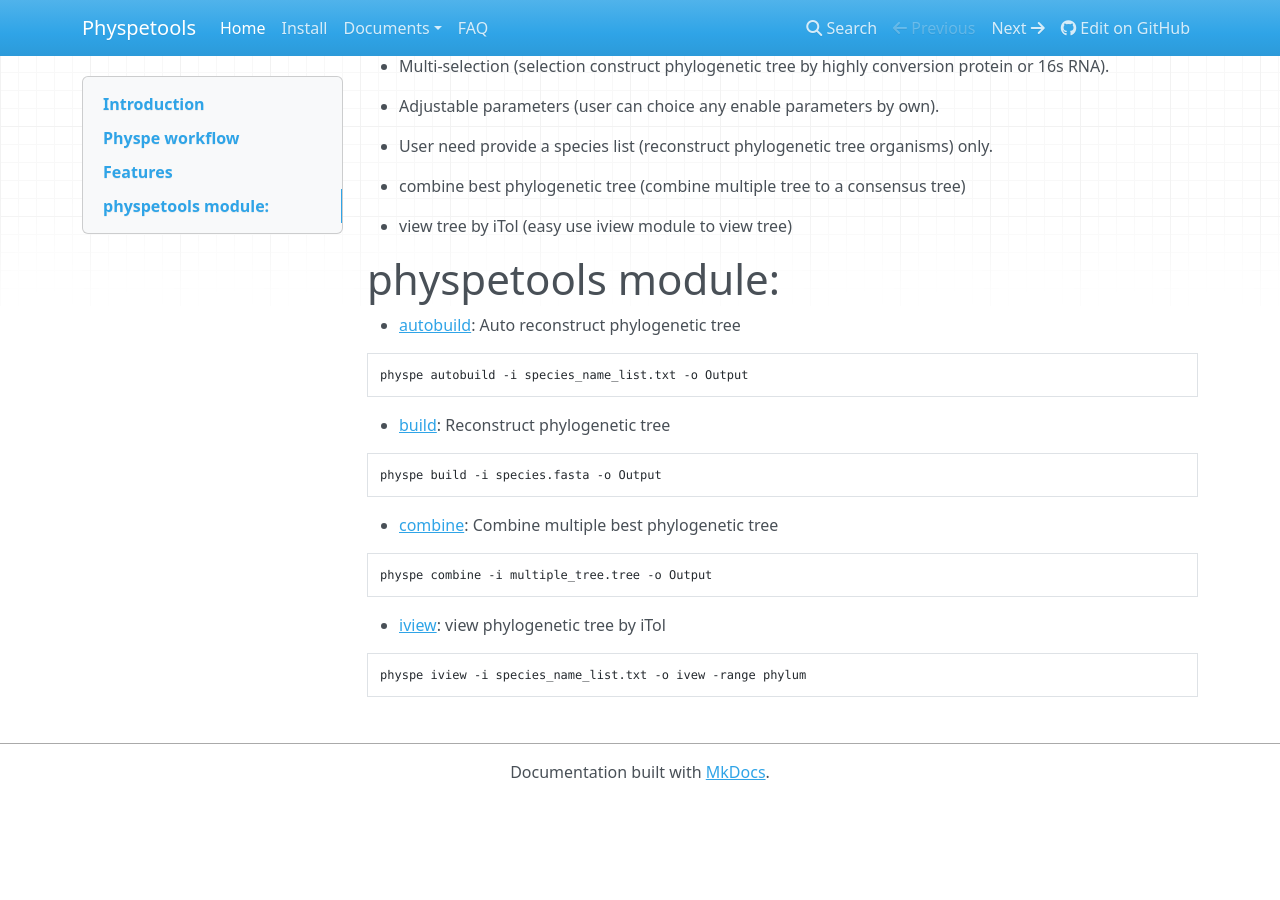
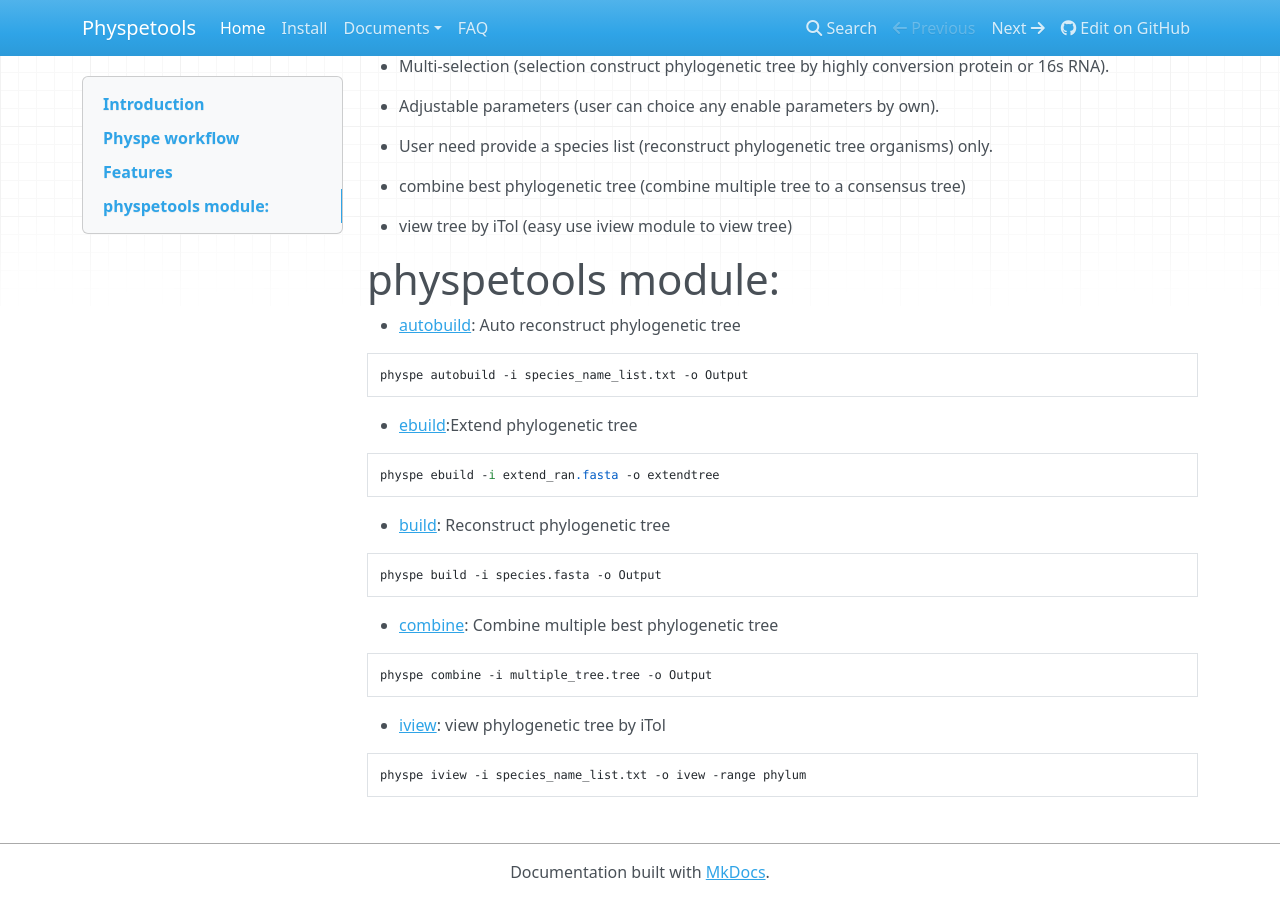
Before and after one commit to yangfangs/physpetools, an MkDocs documentation site: the page built from docs/docs/index.md, in a window 1280 px wide and 900 px high, scrolled down 1127 px. Built offline with MkDocs 1.6.1, drawn with Linux system fonts in a browser that asks for light colours; nearby versions of some CDN libraries; old or Windows-style settings are respelled for this version of MkDocs; before the commit the page ends 1927 px from its top, so only the background shows below that.

Commit message:
update docs

````diff
--- a/docs/docs/index.md
+++ b/docs/docs/index.md
@@ -61,6 +61,11 @@
 physpe autobuild -i species_name_list.txt -o Output
 ```
 
+* [ebuild](usage.md#ebuild):Extend phylogenetic tree
+
+```
+physpe ebuild -i extend_ran.fasta -o extendtree
+```
 
 * [build](usage.md#build): Reconstruct phylogenetic tree
 
````
Also changed, not shown: docs/docs/usage.md (+6 -0 lines).
